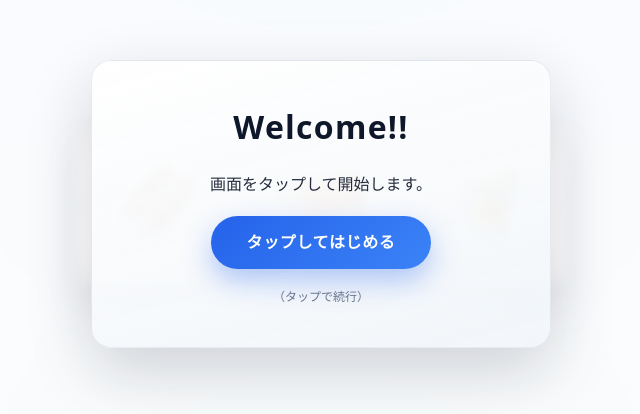
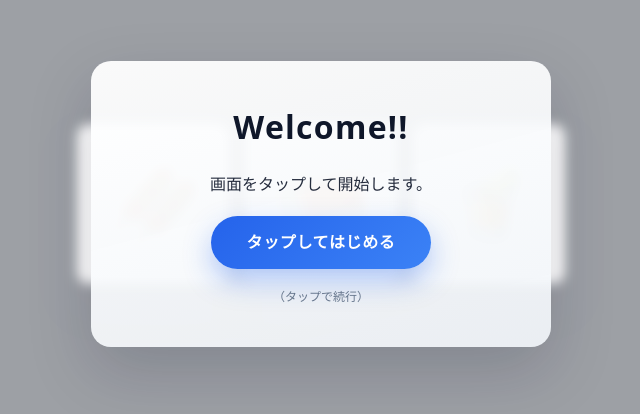
Before and after one commit to akiohiratani/pachinko-member-frontend-prod, a React (Vite) app: page / in a window 1280 px wide. Shown: the part 196-610 px from the top of the page, without its empty margins (319-959 px from the left). Built offline with nearby package versions, Linux system fonts and the light colour scheme.

Commit message:
Apply solid background and trim extra framing

```diff
--- a/src/index.css
+++ b/src/index.css
@@ -5,8 +5,8 @@
   font-family: "Noto Sans JP", system-ui, -apple-system, BlinkMacSystemFont, "Segoe UI", sans-serif;
   line-height: 1.6;
   font-weight: 400;
-  color: #0f172a;
-  background-color: #f8fafc;
+  color: #e2e8f0;
+  background-color: #0b1220;
   text-rendering: optimizeLegibility;
   -webkit-font-smoothing: antialiased;
   -moz-osx-font-smoothing: grayscale;
@@ -27,9 +27,7 @@ body {
 body {
   min-height: 100vh;
   color: inherit;
-  background:
-    radial-gradient(180% 140% at 50% -20%, rgba(59, 130, 246, 0.12), transparent 60%),
-    linear-gradient(180deg, #f8fafc 0%, #e2e8f0 100%);
+  background: #0b1220;
 }
 
 @supports (height: 100svh) {
--- a/src/presentation/App.css
+++ b/src/presentation/App.css
@@ -1,6 +1,6 @@
 /*
  * Presentation 層のルートスタイル。
- * Glassmorphism をベースに UI の背景演出をまとめる。
+ * モダンな単色背景をベースに UI の背景演出をまとめる。
  */
 .app {
   width: 100%;
@@ -10,28 +10,13 @@
   align-items: center;
   justify-content: center;
   position: relative;
-  background:
-    radial-gradient(120% 160% at 50% -10%, rgba(59, 130, 246, 0.18), transparent 60%),
-    radial-gradient(100% 120% at 50% 120%, rgba(20, 184, 166, 0.1), transparent 72%);
+  background: #0b1220;
   overflow: hidden;
-  color: inherit;
+  color: #e2e8f0;
   padding-top: max(clamp(24px, 10vw, 64px), env(safe-area-inset-top));
   padding-bottom: max(clamp(24px, 10vw, 64px), env(safe-area-inset-bottom));
   padding-left: max(clamp(16px, 7vw, 48px), env(safe-area-inset-left));
   padding-right: max(clamp(16px, 7vw, 48px), env(safe-area-inset-right));
-}
-
-.app::before {
-  content: "";
-  position: absolute;
-  inset: clamp(18px, 6vw, 56px);
-  border-radius: clamp(28px, 6vw, 48px);
-  background: rgba(255, 255, 255, 0.6);
-  box-shadow: 0 24px 80px rgba(15, 23, 42, 0.18);
-  backdrop-filter: blur(26px);
-  -webkit-backdrop-filter: blur(26px);
-  pointer-events: none;
-  z-index: 0;
 }
 
 .app--mobile {
@@ -55,23 +40,7 @@
   padding: clamp(14px, 3vw, 28px);
 }
 
-.app__surface::before {
-  content: "";
-  position: absolute;
-  inset: clamp(8px, 2.6vw, 22px);
-  border-radius: clamp(26px, 5vw, 40px);
-  background: linear-gradient(145deg, rgba(255, 255, 255, 0.9), rgba(248, 250, 252, 0.68));
-  box-shadow: inset 0 1px 0 rgba(255, 255, 255, 0.65);
-  pointer-events: none;
-  z-index: -1;
-}
-
 @media (min-width: 1280px) {
-  .app::before {
-    inset: clamp(32px, 5vw, 92px);
-    border-radius: clamp(40px, 6vw, 60px);
-  }
-
   .app__surface {
     padding: clamp(18px, 2vw, 36px);
   }
--- a/src/presentation/components/SlotReel.tsx
+++ b/src/presentation/components/SlotReel.tsx
@@ -91,9 +91,9 @@ export function SlotReel({
         width: reelWidth,
         height: itemHeight,
         overflow: "hidden",
-        background: "#ffffff",
+        background: "rgba(255,255,255,0.92)",
         borderRadius: 12,
-        outline: "1px solid #e5e7eb",
+        border: "1px solid rgba(255,255,255,0.14)",
         position: "relative",
         boxShadow: highlightColor
           ? `0 20px 40px rgba(15,23,42,0.25), 0 0 0 4px ${highlightColor}`
@@ -112,9 +112,8 @@ export function SlotReel({
               display: "flex",
               alignItems: "center",
               justifyContent: "center",
-              background: index % symbolCount === 0 ? "#fafafa" : "#ffffff",
+              background: index % symbolCount === 0 ? "#f8fafc" : "#ffffff",
               boxSizing: "border-box",
-              borderBottom: "1px solid #f0f2f5",
               padding: Math.max(8, Math.floor(itemHeight * 0.08)),
             }}
           >
@@ -137,27 +136,6 @@ export function SlotReel({
           </div>
         ))}
       </div>
-
-      <div
-        style={{
-          position: "absolute",
-          inset: 0,
-          background:
-            "linear-gradient(to bottom, rgba(15,23,42,0.06), transparent 24%, transparent 76%, rgba(15,23,42,0.06))",
-          pointerEvents: "none",
-        }}
-      />
-      <div
-        style={{
-          position: "absolute",
-          inset: 0,
-          backgroundImage: "linear-gradient(to bottom, rgba(2,6,23,0.08), rgba(2,6,23,0.08))",
-          backgroundRepeat: "no-repeat",
-          backgroundPosition: `0 ${Math.floor(itemHeight / 2)}px`,
-          backgroundSize: "100% 1px",
-          pointerEvents: "none",
-        }}
-      />
     </div>
   );
 }
--- a/src/presentation/components/WelcomeModal.tsx
+++ b/src/presentation/components/WelcomeModal.tsx
@@ -35,7 +35,6 @@ export function WelcomeModal({ onTap }: WelcomeModalProps) {
           padding: "clamp(24px, 6vw, 40px) clamp(20px, 7vw, 36px)",
           textAlign: "center",
           boxShadow: "0 24px 64px rgba(15,23,42,0.18)",
-          border: "1px solid rgba(148,163,184,0.2)",
           display: "flex",
           flexDirection: "column",
           alignItems: "center",
```
